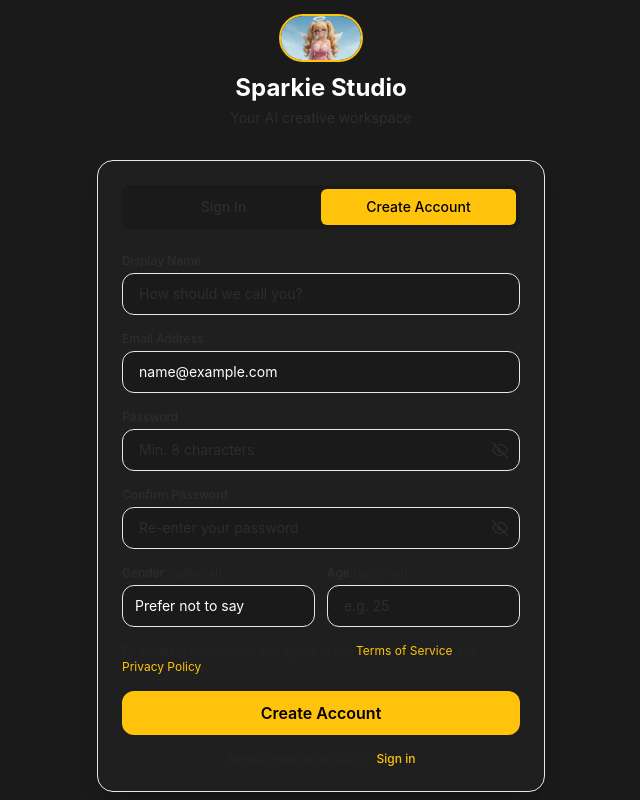
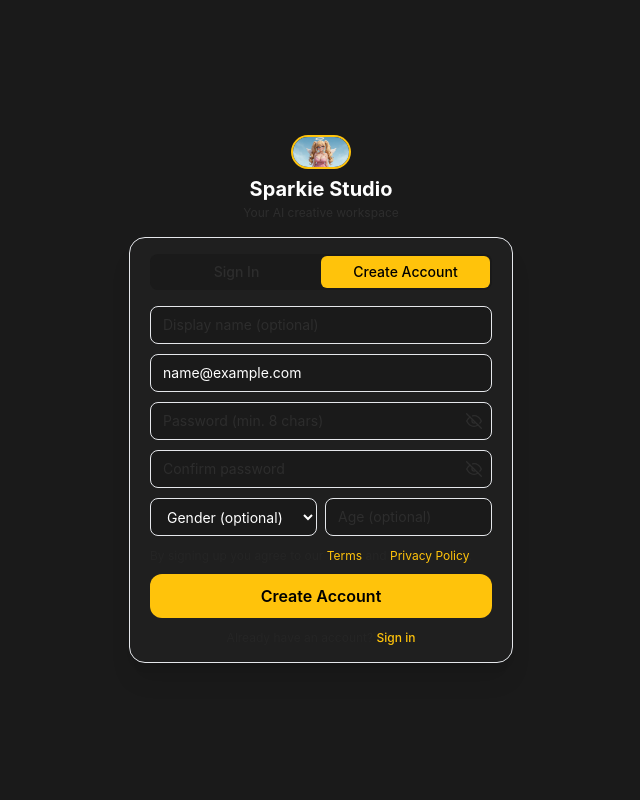
Before and after one commit to Draguniteus/sparkie-studio, a Next.js app: page /auth/signin in a window 1280 px wide. Both pictures are taken after typing "name@example.com", "Sample123" into the empty fields and a click on the button "Create Account". Shown: the whole page, without its empty margins (319-959 px from the left). Built offline with nearby package versions, Linux system fonts and the light colour scheme.

Commit message:
fix: compact registration form - fits viewport without scrolling, male/female only

```diff
--- a/src/app/auth/signin/page.tsx
+++ b/src/app/auth/signin/page.tsx
@@ -42,12 +42,12 @@ function PasswordInput({
         value={value}
         required
         onChange={e => onChange(e.target.value)}
-        className="w-full bg-hive-600 border border-hive-border text-white placeholder-hive-300 rounded-xl px-4 py-2.5 text-sm focus:outline-none focus:border-honey-500 pr-10"
+        className="w-full bg-hive-600 border border-hive-border text-white placeholder-hive-300 rounded-lg px-3 py-2 text-sm focus:outline-none focus:border-honey-500 pr-9"
       />
       <button
         type="button"
         onClick={() => setShow(s => !s)}
-        className="absolute right-3 top-1/2 -translate-y-1/2 text-hive-300 hover:text-honey-400 transition-colors"
+        className="absolute right-2.5 top-1/2 -translate-y-1/2 text-hive-300 hover:text-honey-400 transition-colors"
         tabIndex={-1}
         aria-label={show ? 'Hide password' : 'Show password'}
       >
@@ -133,7 +133,6 @@ function SignInContent() {
         return;
       }
 
-      // Sign in
       const result = await signIn('credentials', { email, password, redirect: false });
       if (result?.error === 'EMAIL_NOT_VERIFIED') {
         setError('Please verify your email before signing in. Check your inbox.');
@@ -153,18 +152,16 @@ function SignInContent() {
   };
 
   const inputClass =
-    'w-full bg-hive-600 border border-hive-border text-white placeholder-hive-300 rounded-xl px-4 py-2.5 text-sm focus:outline-none focus:border-honey-500';
-
-  const labelClass = 'block text-xs font-medium text-hive-300 mb-1';
+    'w-full bg-hive-600 border border-hive-border text-white placeholder-hive-300 rounded-lg px-3 py-2 text-sm focus:outline-none focus:border-honey-500';
 
   if (checkEmail) {
     return (
       <div className="min-h-screen bg-hive-600 flex items-center justify-center p-4">
-        <div className="w-full max-w-md text-center">
+        <div className="w-full max-w-sm text-center">
           <div className="bg-hive-500 rounded-2xl p-8 border border-hive-border">
-            <div className="text-4xl mb-4">📬</div>
-            <h2 className="text-xl font-bold text-white mb-2">Check your email</h2>
-            <p className="text-hive-300 text-sm mb-6">
+            <div className="text-4xl mb-3">📬</div>
+            <h2 className="text-lg font-bold text-white mb-2">Check your email</h2>
+            <p className="text-hive-300 text-sm mb-4">
               We sent a verification link to{' '}
               <span className="text-honey-500">{email}</span>.
               Click it to activate your account.
@@ -183,30 +180,32 @@ function SignInContent() {
   }
 
   return (
-    <div className="min-h-screen bg-hive-600 flex items-center justify-center p-4">
-      <div className="w-full max-w-md">
-        {/* Logo */}
-        <div className="flex flex-col items-center mb-8">
+    <div className="min-h-screen bg-hive-600 flex items-center justify-center p-3">
+      <div className="w-full max-w-sm">
+
+        {/* Logo — compact */}
+        <div className="flex flex-col items-center mb-4">
           <Image
             src="/sparkie-avatar.jpg"
             alt="Sparkie"
-            width={80}
-            height={80}
-            className="rounded-full mb-3 ring-2 ring-honey-500"
+            width={56}
+            height={56}
+            className="rounded-full mb-2 ring-2 ring-honey-500"
           />
-          <h1 className="text-2xl font-bold text-white">Sparkie Studio</h1>
-          <p className="text-hive-300 text-sm mt-1">Your AI creative workspace</p>
+          <h1 className="text-xl font-bold text-white">Sparkie Studio</h1>
+          <p className="text-hive-300 text-xs mt-0.5">Your AI creative workspace</p>
         </div>
 
         {/* Card */}
-        <div className="bg-hive-500 rounded-2xl p-6 border border-hive-border shadow-xl">
+        <div className="bg-hive-500 rounded-2xl px-5 py-4 border border-hive-border shadow-xl">
+
           {/* Tabs */}
-          <div className="flex mb-6 bg-hive-600 rounded-lg p-1">
+          <div className="flex mb-4 bg-hive-600 rounded-lg p-0.5">
             {(['signin', 'register'] as const).map(m => (
               <button
                 key={m}
                 onClick={() => { setMode(m); resetForm(); }}
-                className={`flex-1 py-2 rounded-md text-sm font-medium transition-colors ${
+                className={`flex-1 py-1.5 rounded-md text-sm font-medium transition-colors ${
                   mode === m ? 'bg-honey-500 text-black' : 'text-hive-300 hover:text-white'
                 }`}
               >
@@ -216,109 +215,80 @@ function SignInContent() {
           </div>
 
           {info && (
-            <div className="bg-green-900/40 border border-green-700 text-green-300 rounded-xl px-4 py-2.5 text-sm mb-4">
+            <div className="bg-green-900/40 border border-green-700 text-green-300 rounded-lg px-3 py-2 text-xs mb-3">
               {info}
             </div>
           )}
 
-          <form onSubmit={handleSubmit} className="space-y-4">
+          <form onSubmit={handleSubmit} className="space-y-2.5">
+
             {mode === 'register' && (
-              <>
-                {/* Display Name */}
-                <div>
-                  <label htmlFor="displayName" className={labelClass}>Display Name</label>
               <input
-                    id="displayName"
                 type="text"
-                    placeholder="How should we call you?"
+                placeholder="Display name (optional)"
                 value={displayName}
                 onChange={e => setDisplayName(e.target.value)}
                 className={inputClass}
               />
-                </div>
-              </>
             )}
 
-            {/* Email */}
-            <div>
-              <label htmlFor="email" className={labelClass}>Email Address</label>
             <input
-                id="email"
               type="email"
-                placeholder="you@example.com"
+              placeholder="Email address"
               value={email}
               required
               onChange={e => setEmail(e.target.value)}
               className={inputClass}
             />
-            </div>
 
-            {/* Password */}
-            <div>
-              <label htmlFor="password" className={labelClass}>Password</label>
             <PasswordInput
               id="password"
               value={password}
               onChange={setPassword}
-                placeholder={mode === 'register' ? 'Min. 8 characters' : 'Enter your password'}
+              placeholder={mode === 'register' ? 'Password (min. 8 chars)' : 'Password'}
             />
-            </div>
 
             {mode === 'register' && (
               <>
-                {/* Confirm Password */}
-                <div>
-                  <label htmlFor="confirmPassword" className={labelClass}>Confirm Password</label>
                 <PasswordInput
                   id="confirmPassword"
                   value={confirmPassword}
                   onChange={setConfirmPassword}
-                    placeholder="Re-enter your password"
+                  placeholder="Confirm password"
                 />
-                </div>
 
-                {/* Gender + Age row */}
-                <div className="grid grid-cols-2 gap-3">
-                  <div>
-                    <label htmlFor="gender" className={labelClass}>Gender <span className="text-hive-400">(optional)</span></label>
+                <div className="grid grid-cols-2 gap-2">
                   <select
-                      id="gender"
                     value={gender}
                     onChange={e => setGender(e.target.value)}
-                      className="w-full bg-hive-600 border border-hive-border text-white rounded-xl px-3 py-2.5 text-sm focus:outline-none focus:border-honey-500 appearance-none"
+                    className="w-full bg-hive-600 border border-hive-border text-white rounded-lg px-3 py-2 text-sm focus:outline-none focus:border-honey-500"
                   >
-                      <option value="">Prefer not to say</option>
+                    <option value="">Gender (optional)</option>
                     <option value="male">Male</option>
                     <option value="female">Female</option>
-                      <option value="non_binary">Non-binary</option>
-                      <option value="other">Other</option>
                   </select>
-                  </div>
-                  <div>
-                    <label htmlFor="age" className={labelClass}>Age <span className="text-hive-400">(optional)</span></label>
+
                   <input
-                      id="age"
                     type="number"
                     min={13}
                     max={120}
-                      placeholder="e.g. 25"
+                    placeholder="Age (optional)"
                     value={age}
                     onChange={e => setAge(e.target.value)}
                     className={inputClass}
                   />
                 </div>
-                </div>
 
-                <p className="text-hive-400 text-xs">
-                  By creating an account, you agree to our{' '}
-                  <span className="text-honey-500 cursor-pointer hover:underline">Terms of Service</span>{' '}and{' '}
+                <p className="text-hive-400 text-xs pt-0.5">
+                  By signing up you agree to our{' '}
+                  <span className="text-honey-500 cursor-pointer hover:underline">Terms</span>{' '}and{' '}
                   <span className="text-honey-500 cursor-pointer hover:underline">Privacy Policy</span>.
                 </p>
               </>
             )}
 
             {error && (
-              <div className="bg-red-900/40 border border-red-700 text-red-300 rounded-xl px-4 py-2.5 text-sm">
+              <div className="bg-red-900/40 border border-red-700 text-red-300 rounded-lg px-3 py-2 text-xs">
                 {error}
               </div>
             )}
@@ -326,35 +296,25 @@ function SignInContent() {
             <button
               type="submit"
               disabled={loading}
-              className="w-full bg-honey-500 hover:bg-honey-400 text-black font-semibold py-2.5 rounded-xl transition-colors disabled:opacity-50 mt-2"
+              className="w-full bg-honey-500 hover:bg-honey-400 text-black font-semibold py-2.5 rounded-xl transition-colors disabled:opacity-50"
             >
               {loading ? 'Loading…' : mode === 'signin' ? 'Sign In' : 'Create Account'}
             </button>
           </form>
 
-          {mode === 'signin' && (
-            <p className="text-center text-hive-400 text-xs mt-4">
-              Don&apos;t have an account?{' '}
-              <button
-                onClick={() => { setMode('register'); resetForm(); }}
-                className="text-honey-500 hover:underline font-medium"
-              >
-                Create one
-              </button>
+          <p className="text-center text-hive-400 text-xs mt-3">
+            {mode === 'signin' ? (
+              <>Don&apos;t have an account?{' '}
+                <button onClick={() => { setMode('register'); resetForm(); }}
+                  className="text-honey-500 hover:underline font-medium">Create one</button>
+              </>
+            ) : (
+              <>Already have an account?{' '}
+                <button onClick={() => { setMode('signin'); resetForm(); }}
+                  className="text-honey-500 hover:underline font-medium">Sign in</button>
+              </>
+            )}
           </p>
-          )}
-
-          {mode === 'register' && (
-            <p className="text-center text-hive-400 text-xs mt-4">
-              Already have an account?{' '}
-              <button
-                onClick={() => { setMode('signin'); resetForm(); }}
-                className="text-honey-500 hover:underline font-medium"
-              >
-                Sign in
-              </button>
-            </p>
-          )}
         </div>
       </div>
     </div>
```
Lines whose indentation alone changed are shown as unchanged.
